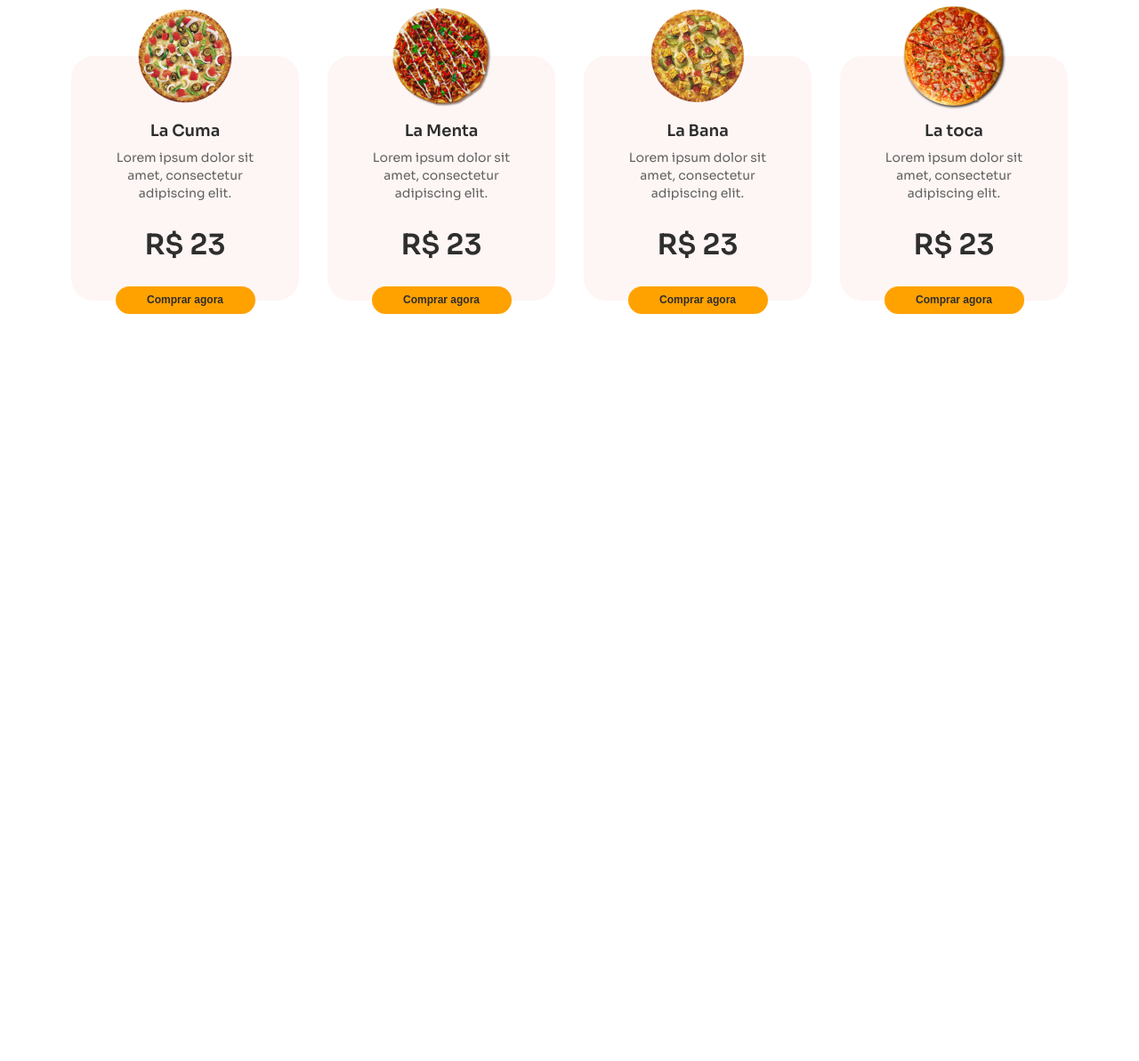
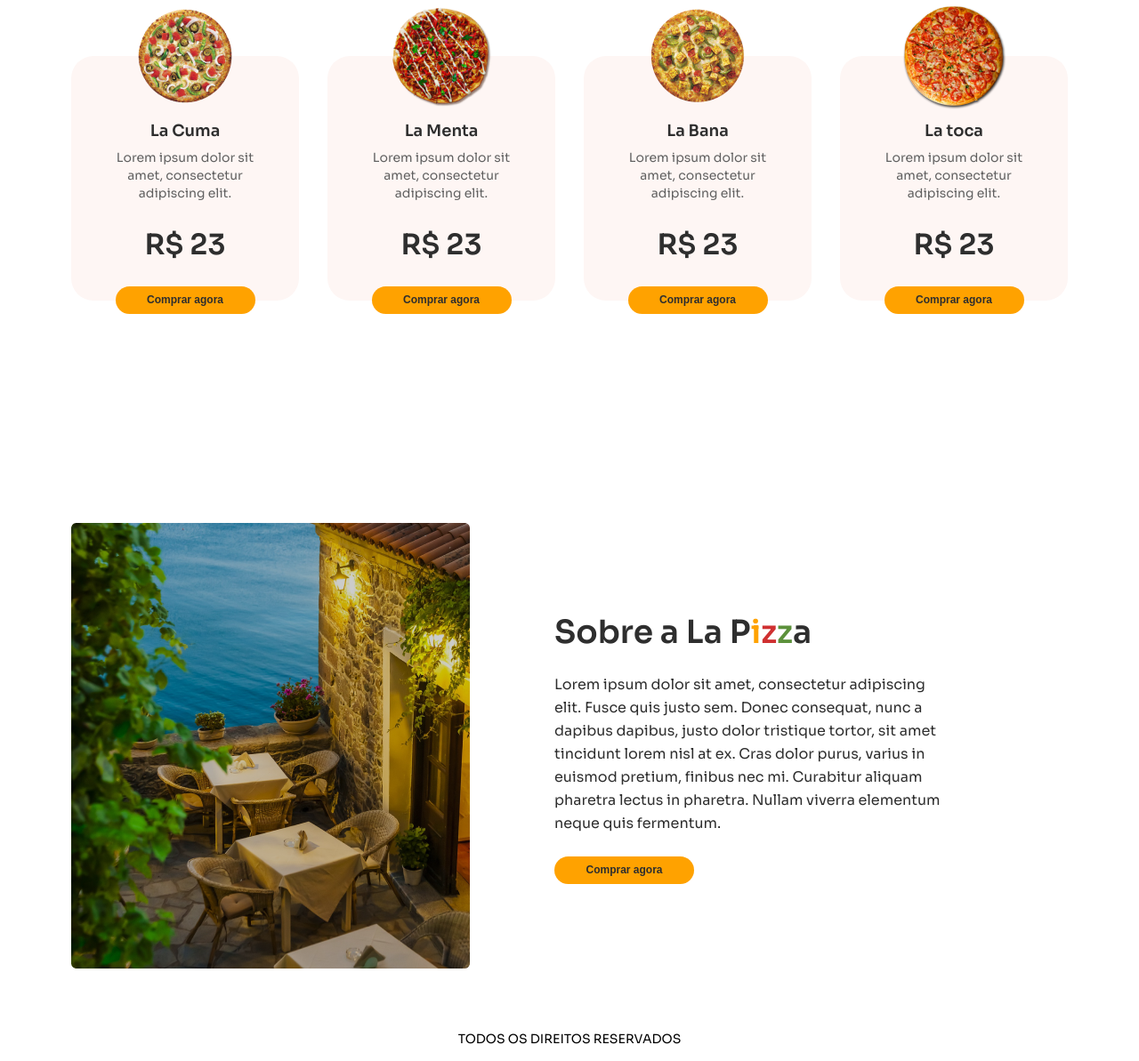
Before and after one commit to lucasmoou/desafios-codelandia, a plain HTML site: page desafio12/index.html in a window 1280 px wide. Shown: the part 713-1906 px from the top of the page at 89% size. Before the commit the page ends 1066 px from the top, so only its background shows below. Drawn offline with Linux system fonts and the light colour scheme.

Commit message:
adicionando o sobre e footer

```diff
--- a/desafio12/index.html
+++ b/desafio12/index.html
@@ -16,7 +16,7 @@
   </header>
   <main>
     <h1>Mais vendidas</h1>
-    <div class="cards">
+    <div class="cards container">
       <div class="card1">
         <div class="imagem">
            <img src="./imgs/pizza1.png" alt="">
@@ -63,5 +63,22 @@
       </div>
     </div>
   </main>
+  <section>
+    <div class="sobre container">
+      <div>
+        <img src="./imgs/restaurant-5521372_1920 1.png" alt="">
+      </div>
+      <div class="descricao">
+        <h1>Sobre a La P<span>i</span><span>z</span><span>z</span>a</h1>
+        <p>Lorem ipsum dolor sit amet, consectetur adipiscing elit. Fusce quis justo sem. Donec consequat, nunc a dapibus dapibus, justo dolor tristique tortor, sit amet tincidunt lorem nisl at ex. Cras dolor purus, varius in euismod pretium, finibus nec mi. Curabitur aliquam pharetra lectus in pharetra. Nullam viverra elementum neque quis fermentum. </p>
+        <div class="botao">
+          <button>Comprar agora</button>
+        </div>
+      </div>
+    </div>
+  </section>
+  <footer>
+    <p>todos os direitos reservados</p>
+  </footer>
 </body>
 </html>
--- a/desafio12/scss/_principal.scss
+++ b/desafio12/scss/_principal.scss
@@ -71,6 +71,60 @@ main{
           .botao{
             position: absolute;
             bottom: -15px;
+          }
+        }
+  }
+}
+
+.sobre{
+  display: flex;
+  align-items: center;
+  gap: 95px;
+  margin-top: 250px;
+
+  .descricao{
+      h1{
+        font-weight: 600;
+        font-size: 36px;
+        line-height: 45px;
+        color: $secondary-color;
+        margin-bottom: 24px;
+
+        :nth-child(1){
+          color: $primary-color;
+        }
+
+        :nth-child(2){
+          color: #CF3031;
+        }
+
+        :nth-child(3){
+          color: #5C913B;
+        }
+      }
+
+      p{
+        font-weight: 400;
+        font-size: 16px;
+        line-height: 26px;
+        margin-bottom: 24px;
+        color: $secondary-color;
+        max-width: 450px;
+      }
+  }
+}
+
+footer{
+  margin-top: 65px;
+  margin-bottom: 16px;
+  p{
+    font-weight: 400;
+    font-size: 14px;
+    line-height: 18px;
+    text-transform: uppercase;
+    text-align: center;
+  }
+}
 
 button{
   width: 157px;
@@ -83,7 +137,3 @@ main{
   line-height: 15px;
   cursor: pointer;
 }
-          }
-        }
-  }
-}
--- a/desafio12/scss/main.scss
+++ b/desafio12/scss/main.scss
@@ -18,6 +18,13 @@ input {
   border: 0;
 }
 
+.container {
+  box-sizing: border-box;
+  max-width: 1120px;
+  width: 90%;
+  margin: 0 auto;
+}
+
 $primary-color:#FFA200;
 $secondary-color:#2E2E2E;
 $tertiary-color: #FFD4C9;
```
Also changed, not shown: desafio12/imgs/detalheR.png (added), desafio12/imgs/peixe-detalhe.png (added), desafio12/imgs/restaurant-5521372_1920 1.png (added), desafio12/scss/main.css, 1 other file. Lines whose indentation alone changed are shown as unchanged.
